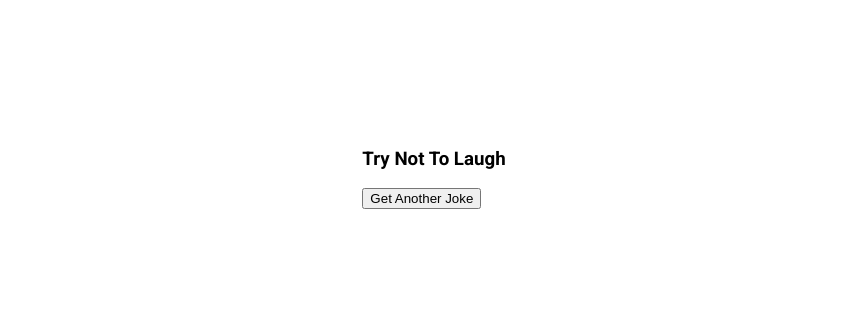
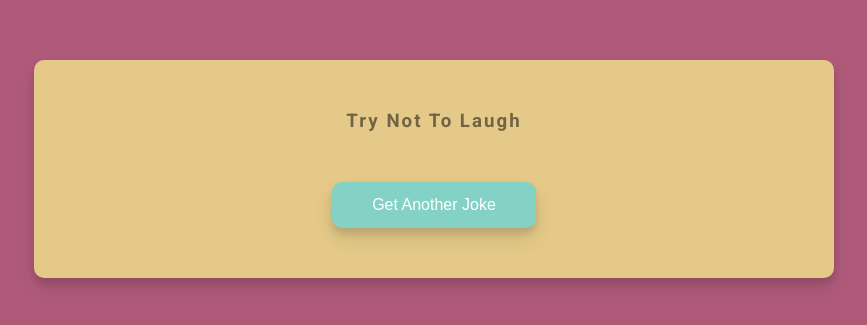
Before and after one commit to pzimero/dad-jokes, a plain HTML site: page index.html in a window 1280 px wide. Shown: the part 231-556 px from the top of the page, without its empty margins (206-1073 px from the left). Drawn offline with Linux system fonts and the light colour scheme.

Commit message:
add style to body and buttons

```diff
--- a/style.css
+++ b/style.css
@@ -5,6 +5,7 @@
 }
 
 body {
+    background-color: #b05a7a;
     font-family: 'Roboto', sans-serif;
     display: flex;
     flex-direction: column;
@@ -13,4 +14,48 @@ body {
     height: 100vh;
     overflow: hidden;
     margin: 0;
+    padding: 20px;
 }
+
+.container {
+    background-color: #e4c988;
+    border-radius: 10px;
+    box-shadow: 0 10px 20px rgba(0, 0, 0, 0.1), 0 6px 6px rgba(0, 0, 0, 0.1);
+    padding: 50px 20px;
+    text-align: center;
+    max-width: 100%;
+    width: 800px;
+}
+
+h3 {
+    margin: 0;
+    opacity: 0.5;
+    letter-spacing: 2px;
+}
+
+.joke {
+    font-size: 30px;
+    letter-spacing: 1px;
+    line-height: 40px;
+    margin: 50px auto;
+    max-width: 600px;
+}
+
+.btn {
+    background-color: #84d2c5;
+    border: 0;
+    border-radius: 10px;
+    color: white;
+    box-shadow: 0 10px 20px rgba(0, 0, 0, 0.1), 0 6px 6px rgba(0, 0, 0, 0.1);
+    padding: 14px 40px;
+    font-size: 16px;
+    cursor: pointer;
+}
+
+.btn:active {
+    transform: scale(0.98);
+}
+
+.btn:focus {
+    outline: 0;
+}
```
